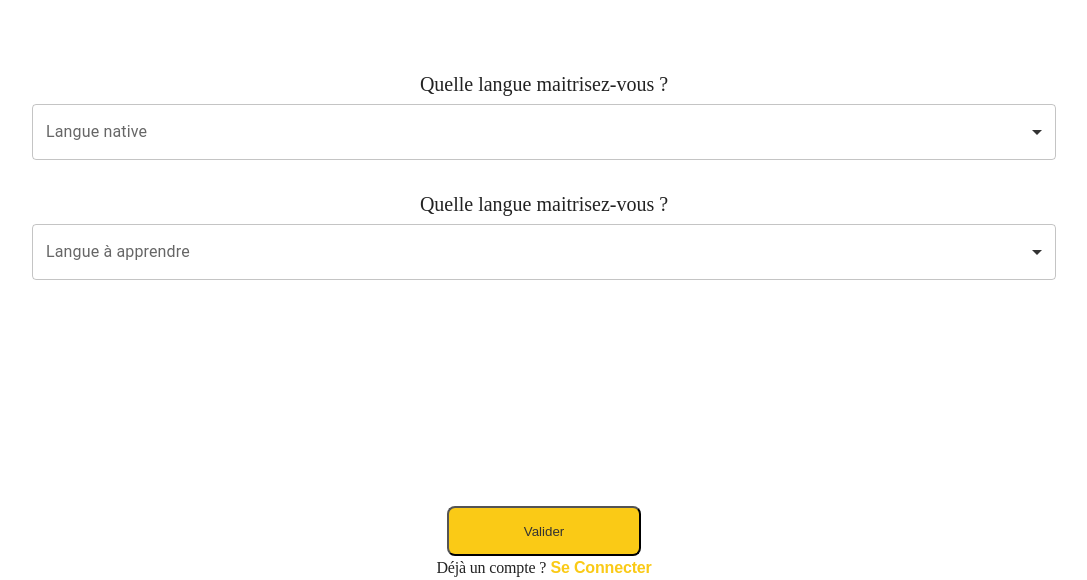
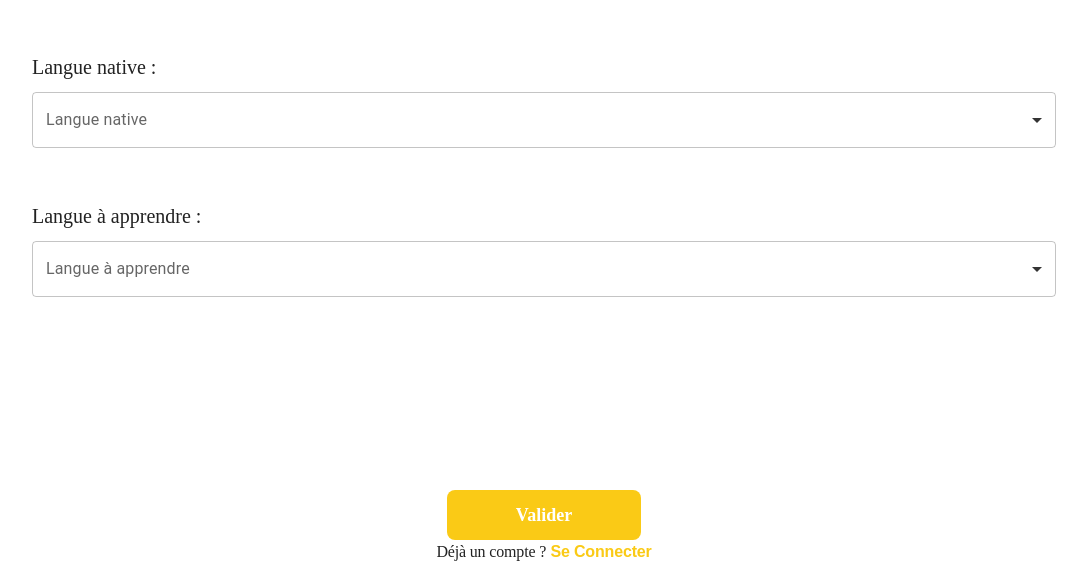
Before and after one commit to AlexisAmadei/PIMobile, a React (Create React App) app in the folder pim-2023/: page /security/register in a window 1280 px wide. Shown: the part 220-800 px from the top of the page, without its empty margins (96-1183 px from the left). Built offline with nearby package versions, Linux system fonts and the light colour scheme; no server answers.

Commit message:
lang select css update

```diff
--- a/pim-2023/src/css/ChatApp.css
+++ b/pim-2023/src/css/ChatApp.css
@@ -19,12 +19,6 @@
     gap: 8px;
 }
 
-/* form {
-    display: flex;
-    gap: 8px;
-    padding: 16px;
-} */
-
 input {
     flex: 1;
     padding: 8px;
--- a/pim-2023/src/css/langSelect.css
+++ b/pim-2023/src/css/langSelect.css
@@ -45,6 +45,7 @@
     border-radius: 8px;
     width: 90%;
     height: 50px;
+    border: none;
 }
 
 .langContainer .returnToLogin {
@@ -67,3 +68,28 @@
     position: absolute;
     bottom: 0;
 }
+
+.learnLangSelect {
+    display: flex;
+    flex-direction: column;
+}
+
+.langFooter {
+    display: flex;
+    justify-content: center;
+    align-items: center;
+    margin-top: 20px;
+    padding: 16px;
+    width: fit-content;
+}
+
+.langSelectValidate button {
+    color: white;
+    font-size: 18px;
+    font-family: 'Montserrat';
+    font-weight: 600;
+}
+
+.learnLangSelect p {
+    margin-bottom: 5px;
+}
--- a/pim-2023/src/views/LanguageSelect.js
+++ b/pim-2023/src/views/LanguageSelect.js
@@ -14,7 +14,8 @@ export default function LanguageSelect({ handleLangSelect }) {
   return (
     <div className="globalLangContainer">
       <div className="langContainer">
-        <p>Quelle langue maitrisez-vous ?</p>
+        <div className="learnLangSelect">
+          <p>Langue native :</p>
           <div className="knowLangContainer">
             <BasicSelect
               label="Langue native"
@@ -23,8 +24,10 @@ export default function LanguageSelect({ handleLangSelect }) {
               }}
             />
           </div>
-        <div style={{ height: "24px" }}></div>
-        <p>Quelle langue maitrisez-vous ?</p>
+        </div>
+        <div style={{ height: "48px" }}></div>
+        <div className="learnLangSelect">
+          <p id="learnLangAsk" >Langue à apprendre :</p>
           <div className="learnLangContainer">
             <BasicSelect
               label="Langue à apprendre"
@@ -32,6 +35,7 @@ export default function LanguageSelect({ handleLangSelect }) {
                 setRetLearnLang(retLearnLang);
               }}
             />
+          </div>
         </div>
         <div className="langFooter">
           <div className="langSelectValidate">
```
Lines whose indentation alone changed are shown as unchanged.
